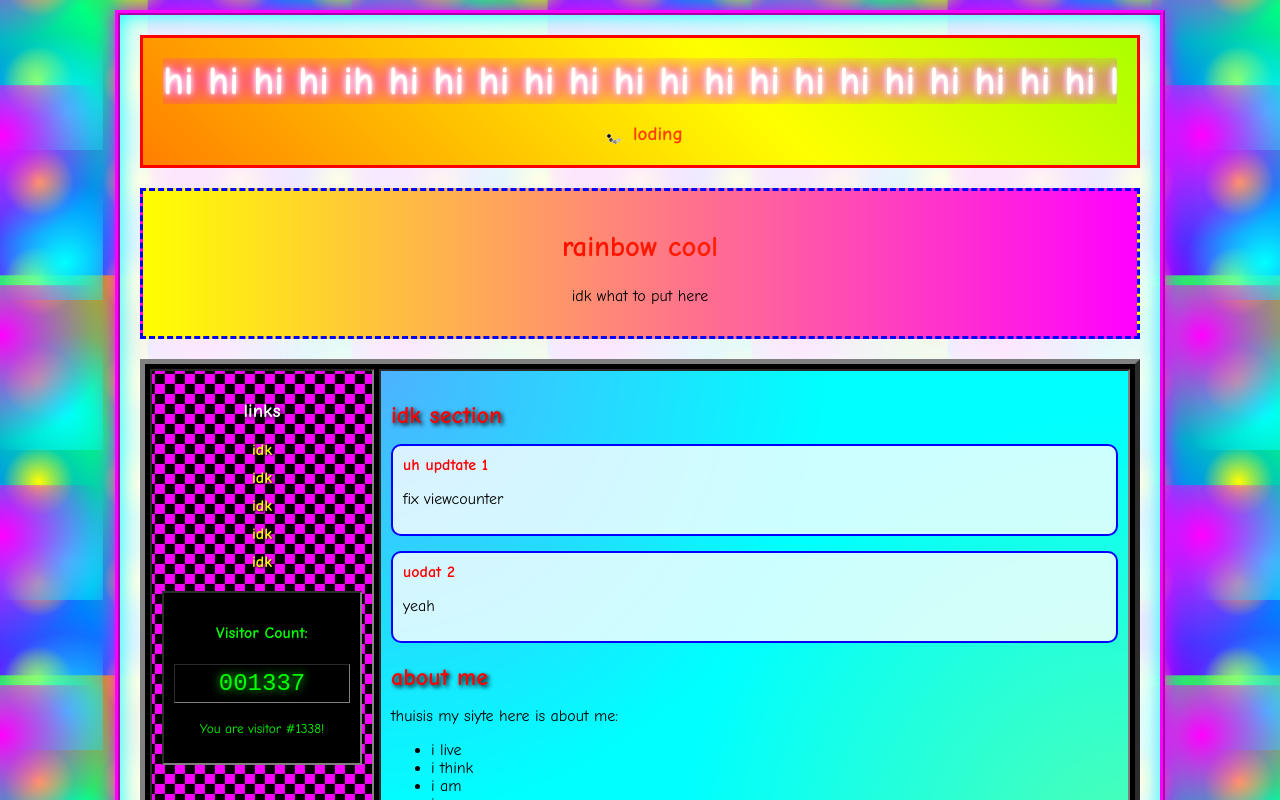
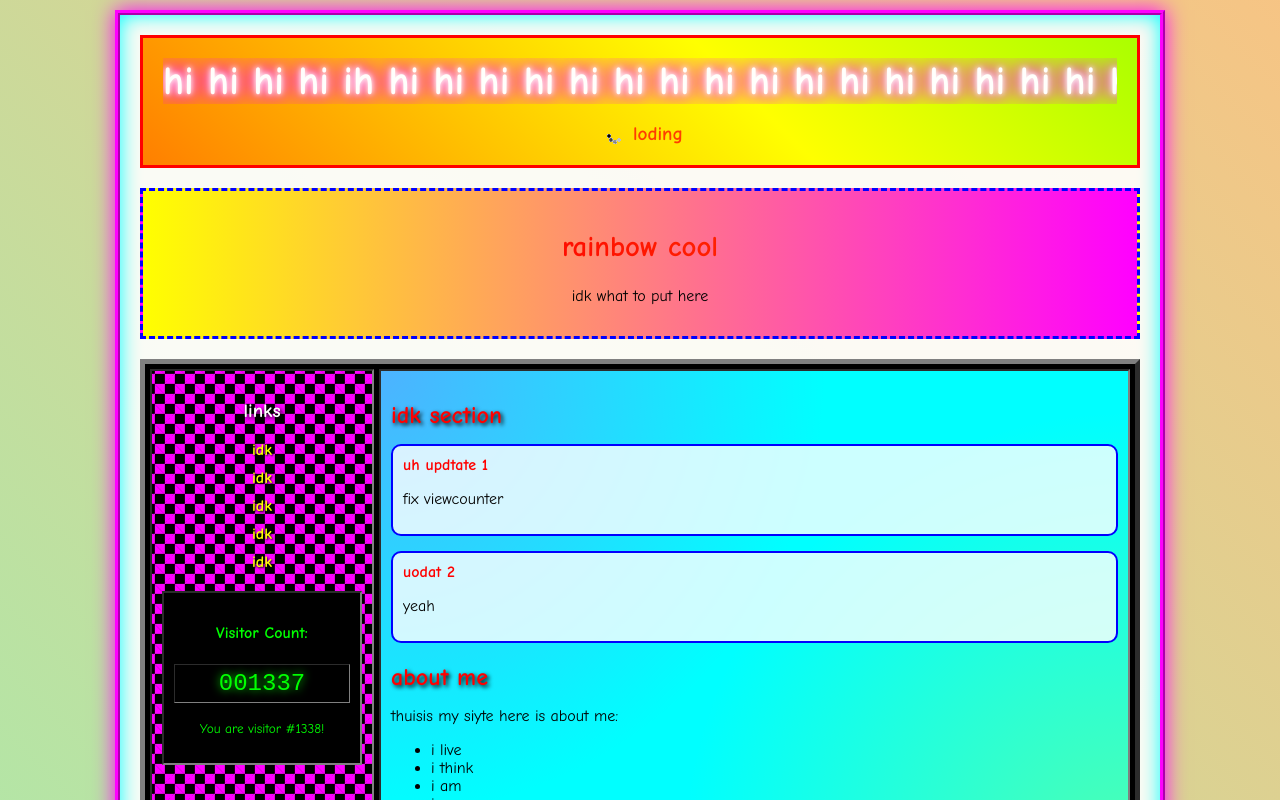
Before and after one commit to JonDoeBeep/totallynotLMT, a React (Vite) app: page / in a window 1280 px wide. Shown: the top 800 px of the page. Built offline with nearby package versions, Linux system fonts and the light colour scheme; no server answers.

Commit message:
lmao fix

```diff
--- a/src/App.jsx
+++ b/src/App.jsx
@@ -22,7 +22,7 @@ function useSparkles(active = true) {
     if (!active) return
     const create = () => {
       const el = document.createElement('div')
-      el.textContent = '✨'
+      el.textContent = 'large mike'
       el.style.position = 'fixed'
       el.style.left = Math.random() * window.innerWidth + 'px'
       el.style.top = Math.random() * window.innerHeight + 'px'
--- a/src/index.css
+++ b/src/index.css
@@ -1,28 +1,25 @@
 /* Global styles (ported) */
 @import url('https://fonts.googleapis.com/css2?family=Comic+Neue:wght@400;700&display=swap');
 
-/* Animated background pattern */
+/* Toned down animated background */
 body {
   font-family: 'Comic Neue', 'Comic Sans MS', cursive;
   margin: 0;
   padding: 10px;
   background:
-    radial-gradient(circle at 25% 25%, #ff00ff 0%, transparent 50%),
-    radial-gradient(circle at 75% 75%, #00ffff 0%, transparent 50%),
-    radial-gradient(circle at 50% 50%, #ffff00 0%, transparent 50%),
-    linear-gradient(45deg, #ff0080 0%, #8000ff 25%, #0080ff 50%, #00ff80 75%, #ff8000 100%);
-  background-size: 200px 200px, 150px 150px, 100px 100px, 400px 400px;
-  animation: bgShift 10s infinite;
+    linear-gradient(45deg, #ff80c0 0%, #80c0ff 25%, #c080ff 50%, #80ffc0 75%, #ffc080 100%);
+  background-size: 8000px 8000px;
+  animation: bgShift 20s infinite ease-in-out;
   color: #000;
   overflow-x: auto;
 }
 
 @keyframes bgShift {
-  0% { background-position: 0% 0%, 100% 100%, 50% 50%, 0% 0%; }
-  25% { background-position: 100% 0%, 0% 100%, 100% 50%, 25% 25%; }
-  50% { background-position: 100% 100%, 0% 0%, 0% 50%, 50% 50%; }
-  75% { background-position: 0% 100%, 100% 0%, 50% 100%, 75% 75%; }
-  100% { background-position: 0% 0%, 100% 100%, 50% 50%, 0% 0%; }
+  0% { background-position: 0% 0%; }
+  25% { background-position: 100% 0%; }
+  50% { background-position: 100% 100%; }
+  75% { background-position: 0% 100%; }
+  100% { background-position: 0% 0%; }
 }
 
 .container {
```
Also changed, not shown: 4 other files (tests, documents, lock files or other folders).
